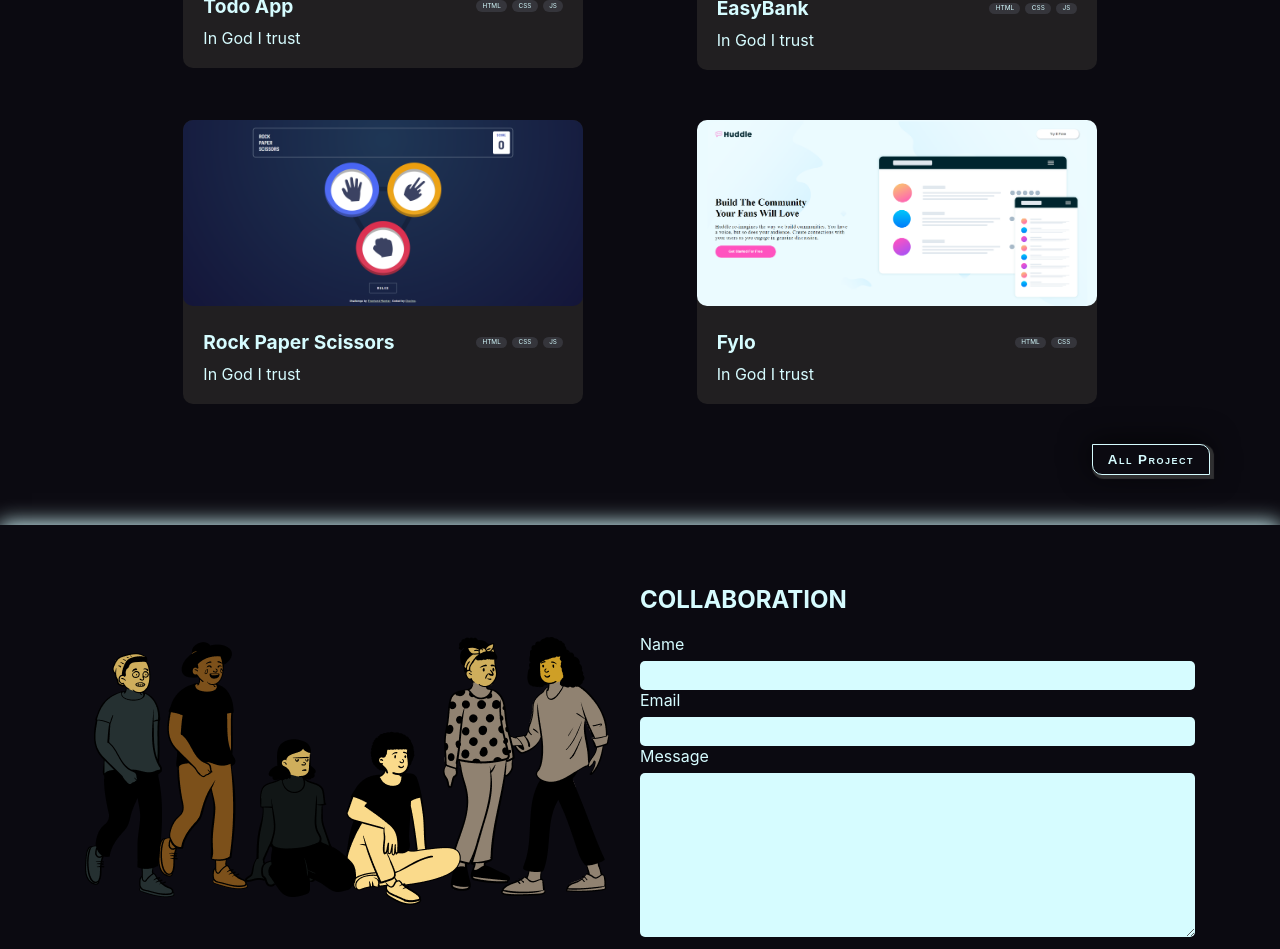
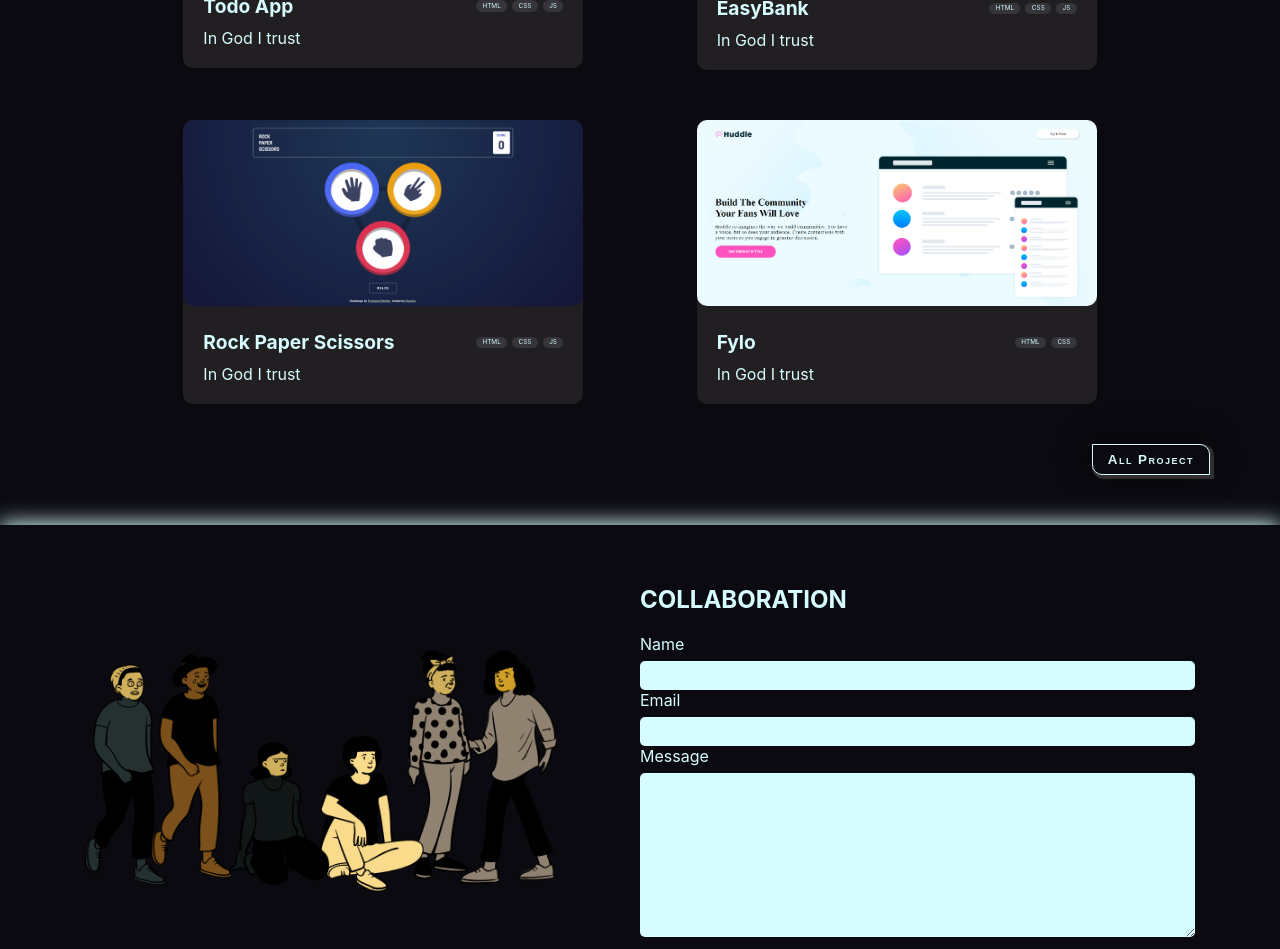
Before and after one commit to Elozino/portfolio-in-react, a React (Create React App) app: page / in a window 1280 px wide. Shown: the part 1442-2391 px from the top of the page. Built offline with nearby package versions, Linux system fonts and the light colour scheme.

Commit message:
fixed bugs

```diff
--- a/src/component/Contact/contact.css
+++ b/src/component/Contact/contact.css
@@ -16,7 +16,7 @@
 }
 
 .collaboration-image img{
-    width: 100%;
+    width: 90%;
     object-fit: contain;
     margin-bottom: 30px;
 }
@@ -48,6 +48,12 @@ input, textarea{
 }
 
 
+@media screen and (max-width: 920px) {
+    .collaboration{
+        width: 70%;
+    }
+}
+
 @media screen and (max-width: 786px) {
     .illustration{
         flex-wrap: wrap;
```
